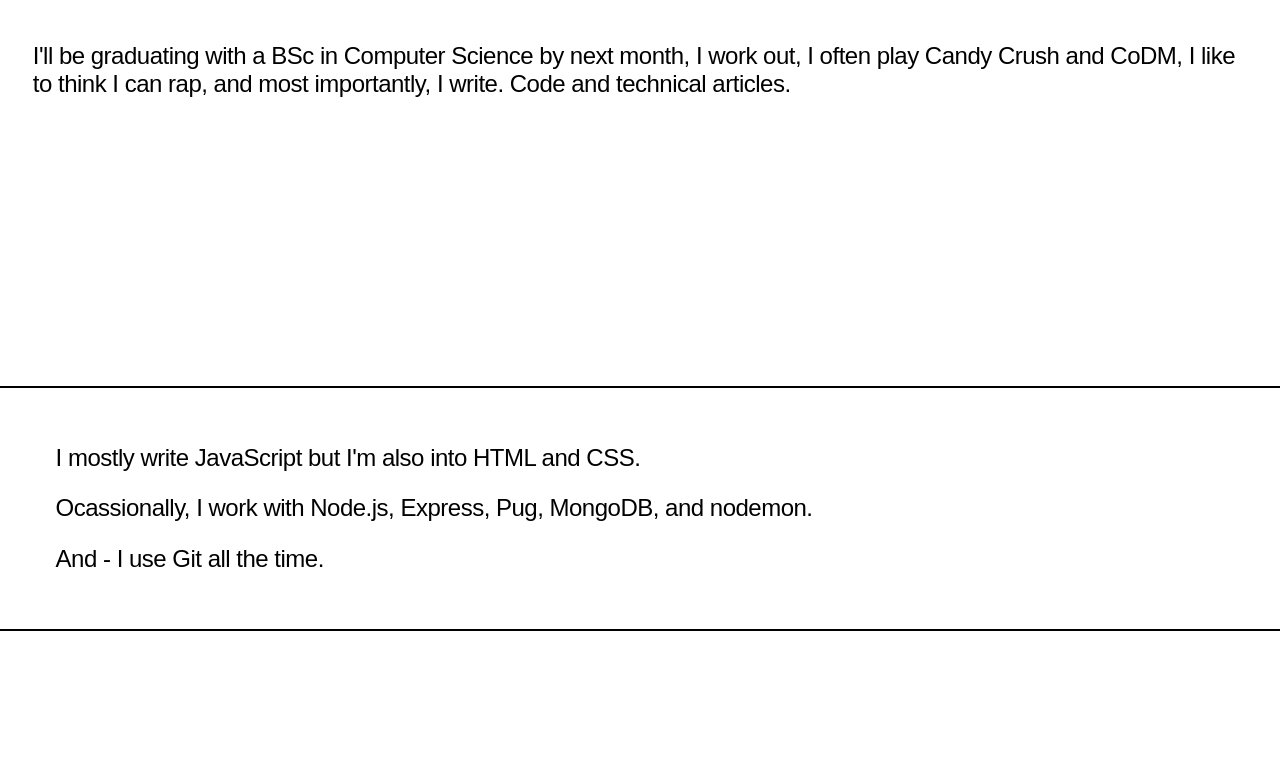
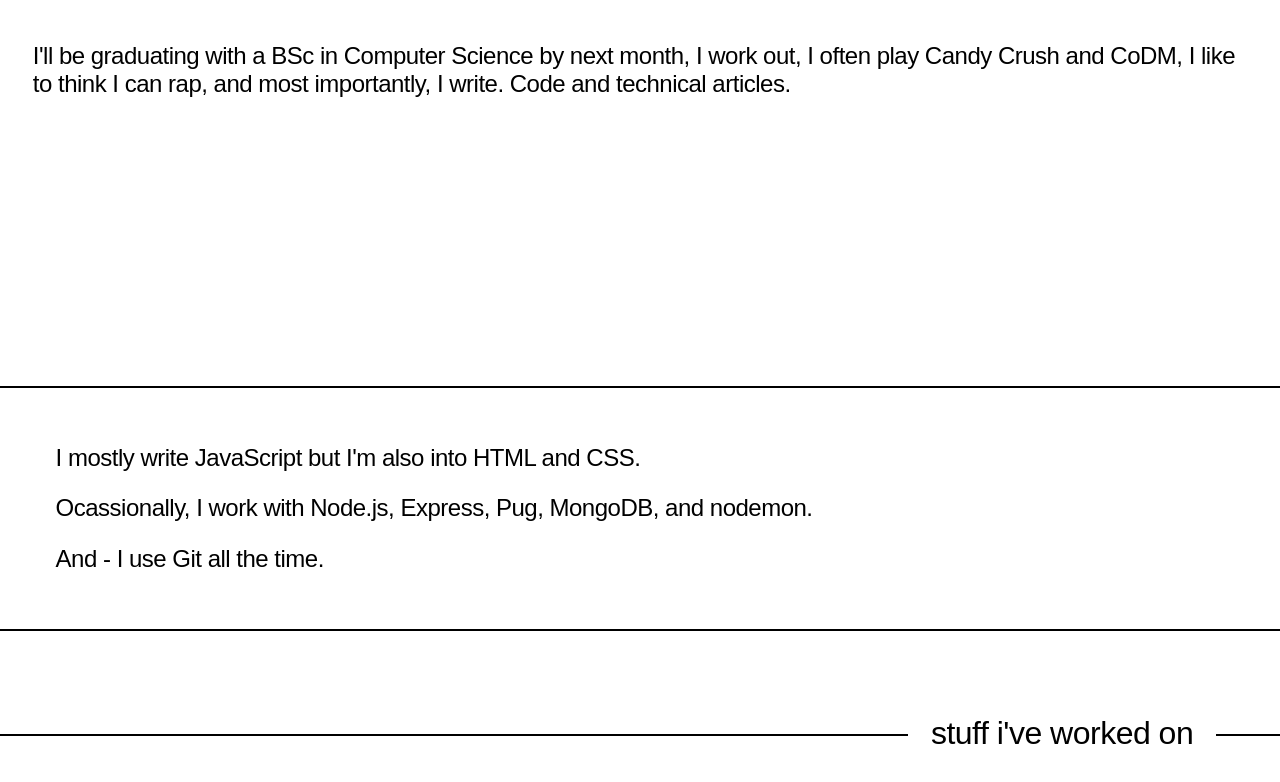
Before and after one commit to idorenyinudoh/iudoh.me, a Vue app: page / in a window 1280 px wide. Shown: the part 414-1196 px from the top of the page. Before the commit the page ends 1045 px from the top, so only its background shows below. Built offline with nearby package versions, Linux system fonts and the light colour scheme.

Commit message:
add section for works and layout

```diff
--- a/src/components/Home.vue
+++ b/src/components/Home.vue
@@ -7,6 +7,8 @@ header
     p I mostly write JavaScript but I'm also into HTML and CSS.
     p Ocassionally, I work with Node.js, Express, Pug, MongoDB, and nodemon.
     p And - I use Git all the time.
+section#works
+    h2 stuff i've worked on
 </template>
 
 <script>
@@ -40,4 +42,19 @@ h1 {
 #lil-intro p {
     margin: calc(10px + 1vw);
 }
+#works {
+    position: relative;
+    border-top: 2px solid;
+    margin: calc(90px + 1vw) 0;
+}
+h2 {
+    position: absolute;
+    right: 5vw;
+    top: -21px;
+    margin: 0;
+    padding: 0 calc(10px + 1vw);
+    font-weight: 500;
+    font-size: 32px;
+    background: white;
+}
 </style>
```
